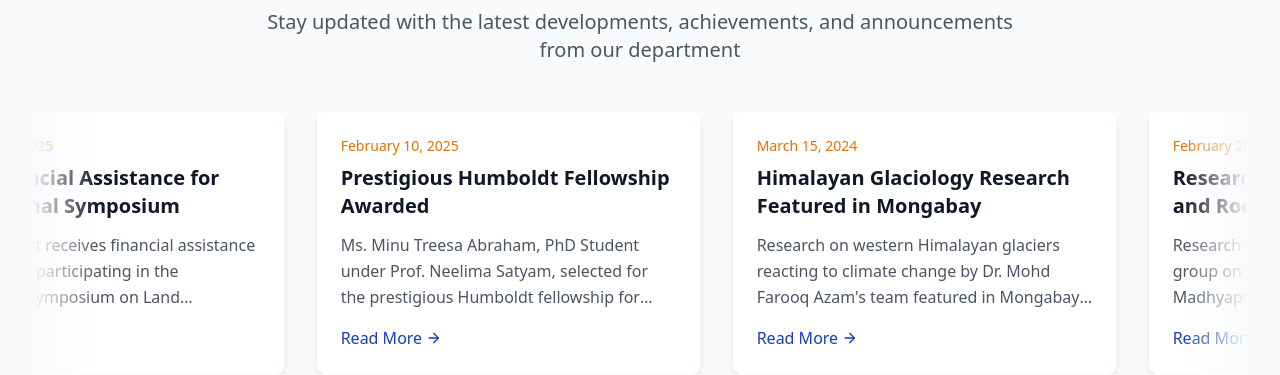
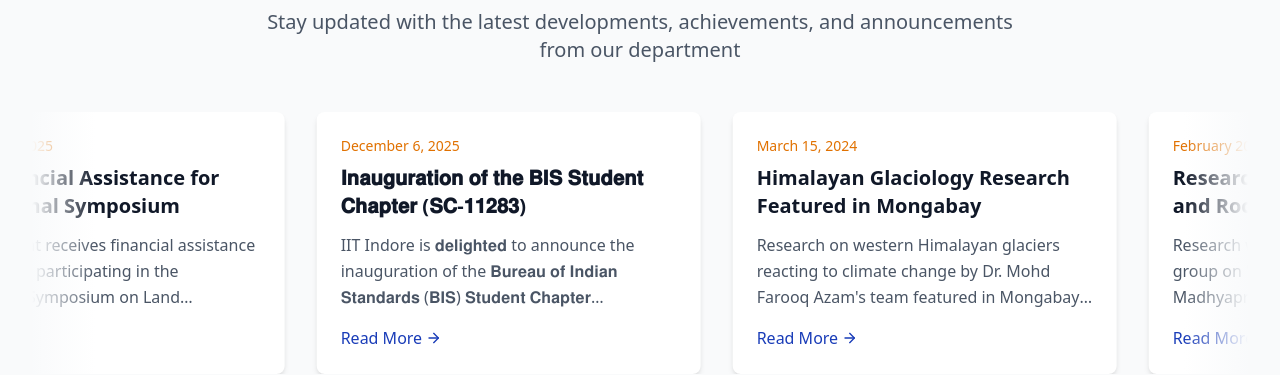
Before and after one commit to YATHARTH-77/web, a React (Vite) app: page / in a window 1280 px wide. Shown: the part 1300-1675 px from the top of the page. Built offline with nearby package versions, Linux system fonts and the light colour scheme.

Commit message:
all Intruments added

```diff
--- a/src/pages/Home.jsx
+++ b/src/pages/Home.jsx
@@ -77,9 +77,10 @@ const Home = () => {
       excerpt: 'Mr. Vikas Rawat receives financial assistance from ANRF for participating in the International Symposium on Land Reclamation in Singapore.'
     },
     {
-      date: '2025-02-10',
-      title: 'Prestigious Humboldt Fellowship Awarded',
-      excerpt: 'Ms. Minu Treesa Abraham, PhD Student under Prof. Neelima Satyam, selected for the prestigious Humboldt fellowship for Postdocs.'
+      date: '2025-12-06',
+      title: '𝐈𝐧𝐚𝐮𝐠𝐮𝐫𝐚𝐭𝐢𝐨𝐧 𝐨𝐟 𝐭𝐡𝐞 𝐁𝐈𝐒 𝐒𝐭𝐮𝐝𝐞𝐧𝐭 𝐂𝐡𝐚𝐩𝐭𝐞𝐫 (𝐒𝐂-𝟏𝟏𝟐𝟖𝟑)',
+      excerpt: 'IIT Indore is 𝐝𝐞𝐥𝐢𝐠𝐡𝐭𝐞𝐝 to announce the inauguration of the 𝐁𝐮𝐫𝐞𝐚𝐮 𝐨𝐟 𝐈𝐧𝐝𝐢𝐚𝐧 𝐒𝐭𝐚𝐧𝐝𝐚𝐫𝐝𝐬 (𝐁𝐈𝐒) 𝐒𝐭𝐮𝐝𝐞𝐧𝐭 𝐂𝐡𝐚𝐩𝐭𝐞𝐫 (𝐒𝐂-𝟏𝟏𝟐𝟖𝟑) in the Department of Civil Engineering. he launch featured an insightful workshop on 𝐒𝐭𝐚𝐧𝐝𝐚𝐫𝐝𝐢𝐳𝐚𝐭𝐢𝐨𝐧 𝐢𝐧 𝐂𝐢𝐯𝐢𝐥 𝐄𝐧𝐠𝐢𝐧𝐞𝐞𝐫𝐢𝐧𝐠 𝐟𝐨𝐫 𝐑𝐞𝐬𝐢𝐥𝐢𝐞𝐧𝐭 𝐈𝐧𝐟𝐫𝐚𝐬𝐭𝐫𝐮𝐜𝐭𝐮𝐫𝐞, conducted under the aegis of BIS.',
+      link: 'https://www.linkedin.com/posts/ced-outreach-iit-indore-a51575390_civilengineering-bis-bureauofindianstandards-activity-7402743045588279296-oVRU?utm_source=share&utm_medium=member_desktop&rcm=ACoAAC4ENpUBAjdryz1Wdz50rJf3Sm4YnBT4nM8',
     },
     {
       date: '2024-03-15',
--- a/src/pages/Specializations.jsx
+++ b/src/pages/Specializations.jsx
@@ -20,7 +20,7 @@ const Specializations = () => {
               { name: 'Servo Compression Testing Machine', image: '/assets/Instruments/Structural/Materials/ServoCompressionTestingMachine.jpg' },
               { name: 'Fatigue Testing Machine', image: '/assets/Instruments/Structural/Materials/Fatigue.jpg' },
               { name: 'Dynamic Shear Rheometer', image: '/assets/Instruments/Structural/Materials/DynamicShear.jpg' },
-              { name: 'Le-Chatelier Apparatus', image: '/assets/Instruments/Structural/Materials/LeChatelier.jpg' },
+              { name: 'Le-Chatelier Apparatus', image: '/assets/Instruments/Structural/Materials/LeChatlier.jpg' },
               { name: 'Wet Seiving of Fly Ash', image: '/assets/Instruments/Structural/Materials/WetSeiving.jpg' },
               { name: 'Small Size Machine Cleaner', image: '/assets/Instruments/Structural/Materials/Cleaner.jpg' },
               { name: 'Slump Test for Concretee', image: '/assets/Instruments/Structural/Materials/Slump.jpg' },
@@ -83,7 +83,7 @@ const Specializations = () => {
               { name: 'Sieve Shaker', image: '/assets/Instruments/Geotechnical/Geotechnical/SieveShaker.png' },
               { name: 'Vertical Auto Clave', image: '/assets/Instruments/Geotechnical/Geotechnical/VerticalAuto.png' },
               { name: 'Hot Air Oven', image: '/assets/Instruments/Geotechnical/Geotechnical/HotAirOven.png' },
-              { name: 'Weighing Balance', image: '/assets/Instruments/Geotechnical/Geotechnical/WeighingBalance.png' },
+              { name: 'Weighing Balance', image: '/assets/Instruments/Geotechnical/Geotechnical/Weighingbalance.png' },
               { name: 'Vane Shear Test', image: '/assets/Instruments/Geotechnical/Geotechnical/VaneShear.png' },
               { name: 'High Speed Starrier', image: '/assets/Instruments/Geotechnical/Geotechnical/HighSpeed.png' },
               { name: 'Plate Load Test', image: '/assets/Instruments/Geotechnical/Geotechnical/PlateLoad.png' },
@@ -127,7 +127,7 @@ const Specializations = () => {
           {
             name: 'Geodesy and Surveying Laboratory',
             equipments: [
-              { name: 'Transit Vernier Theodolite', image: '/assets/Instruments/Transportation/Survey/TransitTheodelite.jpg' },
+              { name: 'Transit Vernier Theodolite', image: '/assets/Instruments/Transportation/Survey/TransitTheodolite.jpg' },
               { name: 'Dumpy Level', image: '/assets/Instruments/Transportation/Survey/DumpyLevel.jpg' },
               { name: 'Auto Level', image: '/assets/Instruments/Transportation/Survey/Autolevel.jpg' },
               { name: 'Plane Table', image: '/assets/Instruments/Transportation/Survey/PlaneTable.jpg' },
@@ -161,6 +161,12 @@ const Specializations = () => {
               { name: 'Hot Air Oven', image: '/assets/Instruments/Transportation/Transportation/HotAirOven.jpg' },
               { name: 'Rolling Thin Film Oven', image: '/assets/Instruments/Transportation/Transportation/ThinFilmOven.png' },
               { name: 'Vacuum Pycnometer', image: '/assets/Instruments/Transportation/Transportation/VacumePycnometer.jpg' },
+            ]
+          },
+          {
+            name: 'NDS Laboratory',
+            equipments: [
+
             ]
           }
         ]
@@ -203,6 +209,12 @@ const Specializations = () => {
               { name: 'Drainage and Seepage Tank', image: '/assets/Instruments/Water/Hydrology/Drainage.png' },
               { name: 'Vertical Axis Current Meter', image: '/assets/Instruments/Water/Hydrology/VerticalAxis.jpg' },
             ]
+          },
+          {
+            name: 'Glacier Laboratory',
+            equipments: [
+
+            ]
           }
         ]
       },
@@ -231,7 +243,7 @@ const Specializations = () => {
               { name: 'Weighing Balance', image: '/assets/Instruments/Environment/WeighingBalance.png' },
               { name: 'Hot Air Oven', image: '/assets/Instruments/Environment/HotAirOven.png' },
               { name: 'TKN Nitrogen Unit', image: '/assets/Instruments/Environment/TKN.png' },
-              { name: 'Muffle Furnace', image: '/assets/Instruments/Environment/MuffleFurnance.png' },
+              { name: 'Muffle Furnace', image: '/assets/Instruments/Environment/MuffleFurnace.png' },
               { name: 'Incubator', image: '/assets/Instruments/Environment/MCL.png' },
               { name: 'Distillation Apparatus', image: '/assets/Instruments/Environment/DistillationApparatus.png' },
               { name: 'COD Digestion Unit', image: '/assets/Instruments/Environment/COD.jpg' },
```
